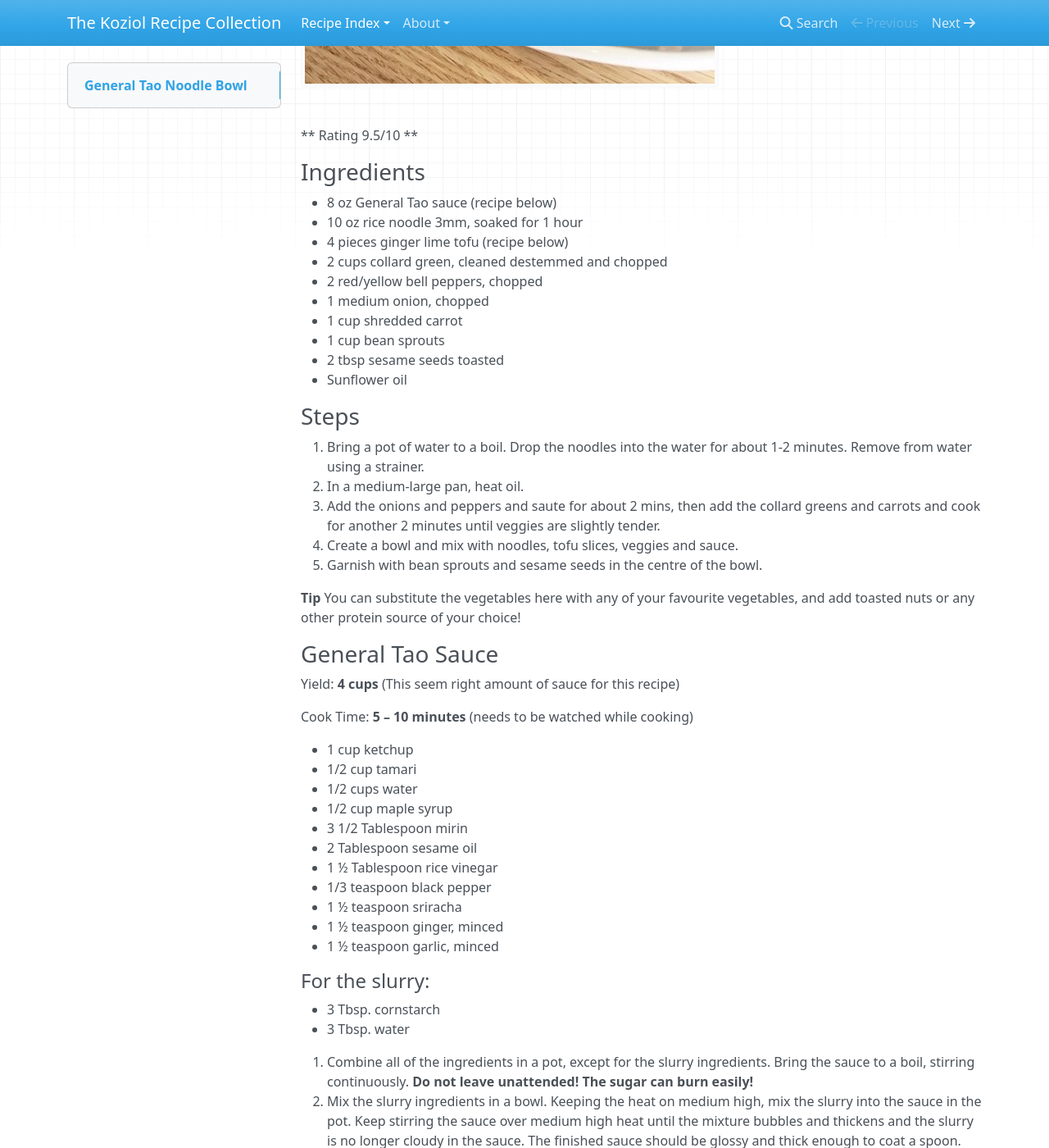
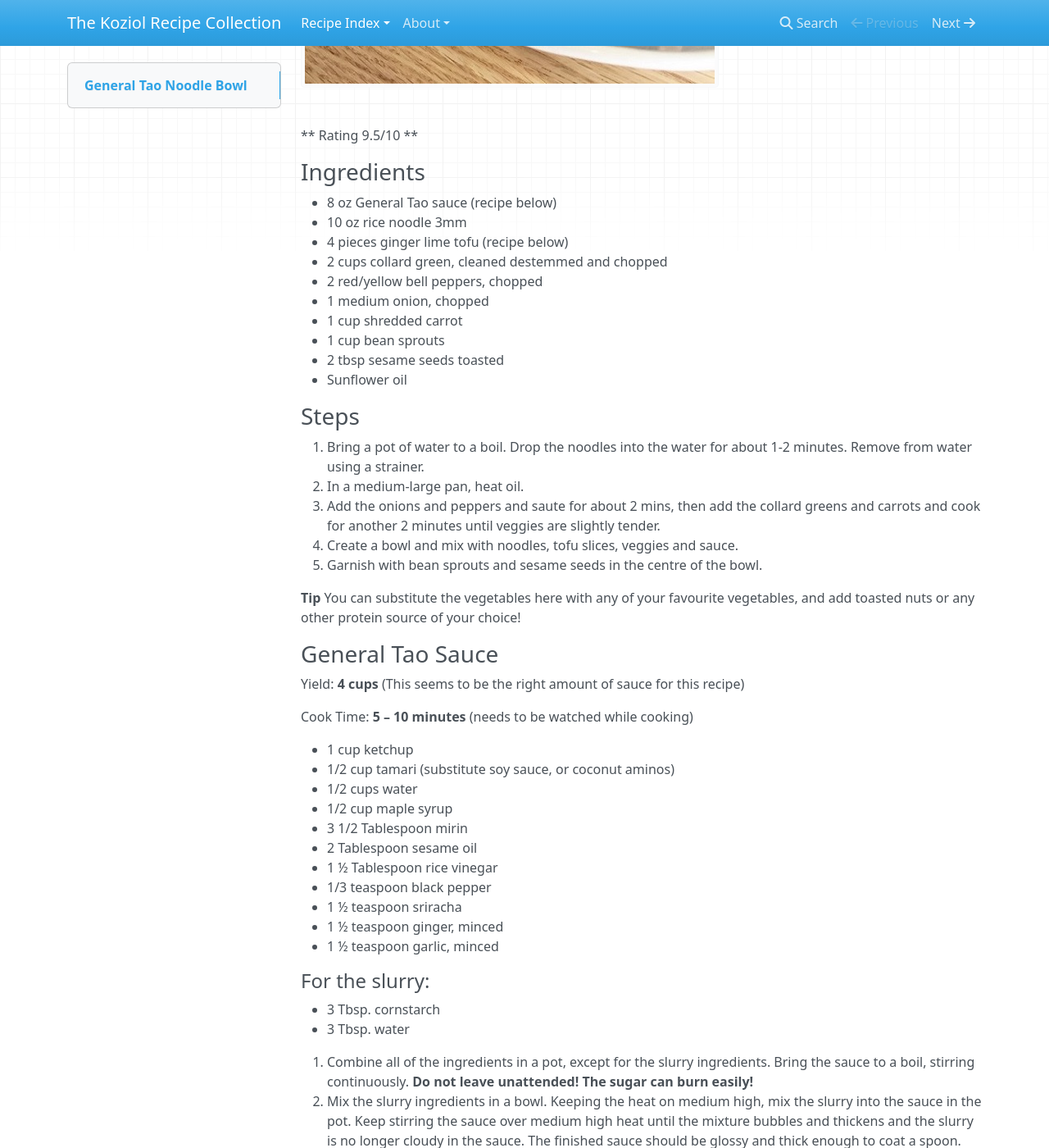
Before and after one commit to carolekoziol/recipes, an MkDocs documentation site: the page built from docs/main_course/general_tao_noodle_bowl.md, in a window 1280 px wide and 1400 px high, scrolled down 681 px. Shown: the whole window at 82% size. Built offline with MkDocs 1.6.1, drawn with Linux system fonts in a browser that asks for light colours; nearby versions of some CDN libraries.

Commit message:
Clarified wording

```diff
--- a/docs/main_course/general_tao_noodle_bowl.md
+++ b/docs/main_course/general_tao_noodle_bowl.md
@@ -13,7 +13,7 @@
 
 
 - 8 oz General Tao sauce (recipe below)
-- 10 oz rice noodle 3mm, soaked for 1 hour
+- 10 oz rice noodle 3mm
 - 4 pieces ginger lime tofu (recipe below)
 - 2 cups collard green, cleaned destemmed and chopped
 - 2 red/yellow bell peppers, chopped
@@ -39,14 +39,14 @@
 
 ### General Tao Sauce
 
-Yield: **4 cups** (This seem right amount of sauce for this recipe)
+Yield: **4 cups** (This seems to be the right amount of sauce for this recipe)
 
 Cook Time: **5 – 10 minutes** (needs to be watched while cooking)
 
 
 
 - 1 cup ketchup
-- 1/2 cup tamari
+- 1/2 cup tamari (substitute soy sauce, or coconut aminos)
 - 1/2 cups water
 - 1/2 cup maple syrup
 - 3 1/2 Tablespoon mirin
```
